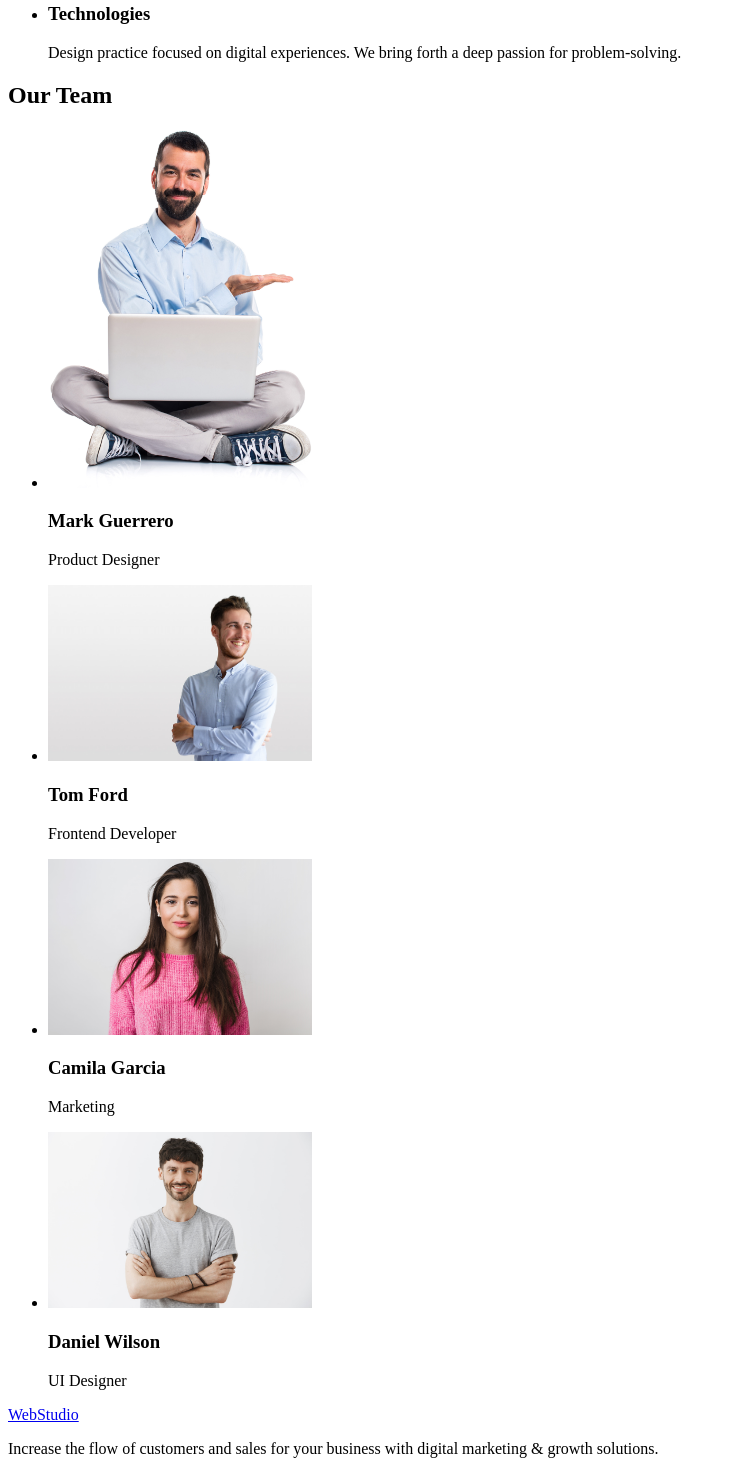
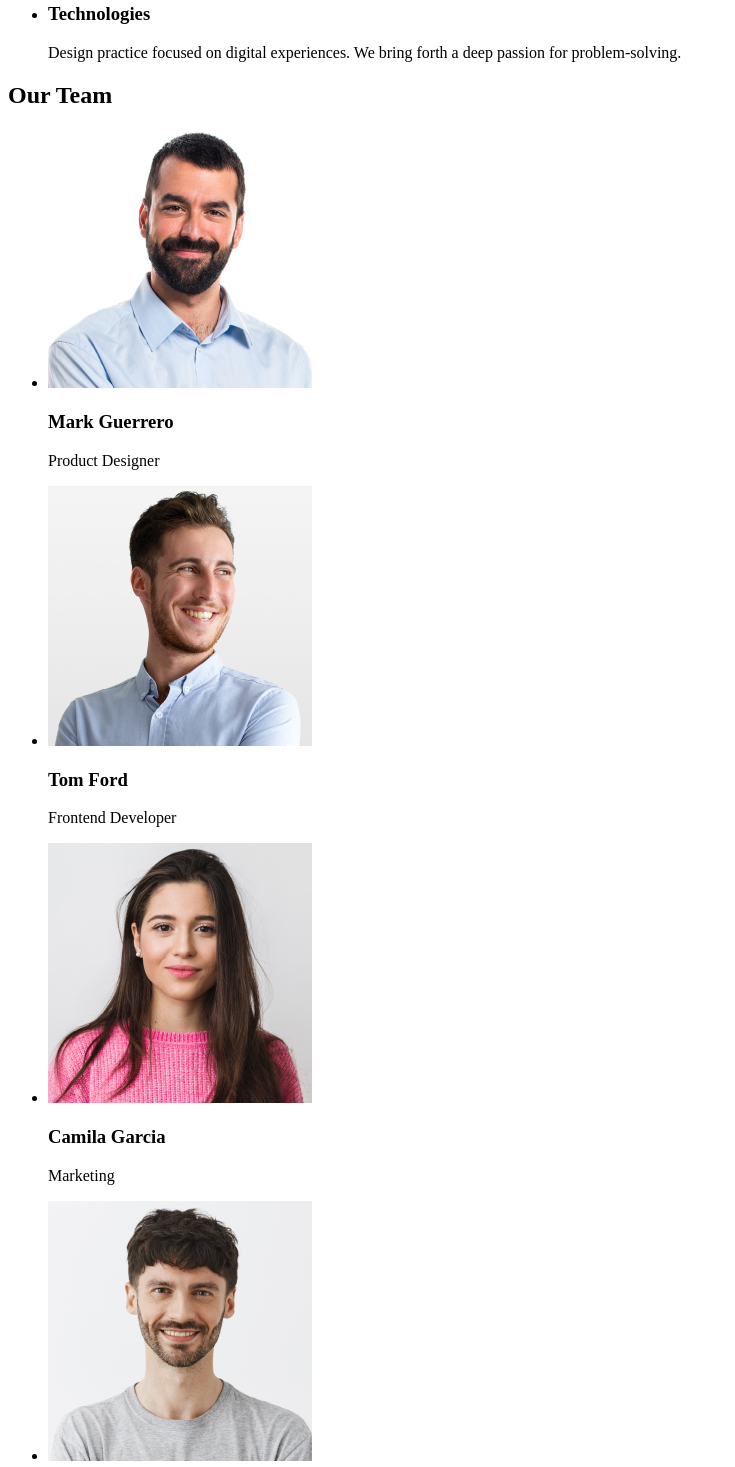
Before and after one commit to dmytro-balas/goit-markup-hw-01, a plain HTML site: page index.html in a window 1280 px wide. Shown: the part 532-1999 px from the top of the page, without its empty margins (0-735 px from the left). Drawn offline with Linux system fonts and the light colour scheme.

Commit message:
Update index.html

```diff
--- a/index.html
+++ b/index.html
@@ -60,22 +60,22 @@
             <h2>Our Team</h2>
             <ul>
                 <li>
-                    <a> <img src="./images/first.jpg" width="264" alt="Mark Guerrero"></a>
+                    <a> <img src="./images/1.jpg" width="264" alt="Mark Guerrero"></a>
                     <h3>Mark Guerrero</h3>
                     <p>Product Designer</p>
                 </li>
                 <li>
-                    <a> <img src="./images/second.jpg" width="264" alt="Tom Ford"></a>
+                    <a> <img src="./images/2.jpg" width="264" alt="Tom Ford"></a>
                     <h3>Tom Ford</h3>
                     <p>Frontend Developer</p>
                 </li>
                 <li>
-                    <a> <img src="./images/third.jpg" width="264" alt="Camila Garcia"></a>
+                    <a> <img src="./images/3.jpg" width="264" alt="Camila Garcia"></a>
                     <h3>Camila Garcia</h3>
                     <p>Marketing</p>
                 </li>
                 <li>
-                    <a> <img src="./images/force.jpg" width="264" alt="Daniel Wilson"></a>
+                    <a> <img src="./images/4.jpg" width="264" alt="Daniel Wilson"></a>
                     <h3>Daniel Wilson</h3>
                     <p>UI Designer</p>
                 </li>
```
Also changed, not shown: images/1.jpg (added), images/2.jpg (added), images/3.jpg (added), images/4.jpg (added), images/first.jpg (deleted), images/force.jpg (deleted), images/second.jpg (deleted), images/third.jpg (deleted).
